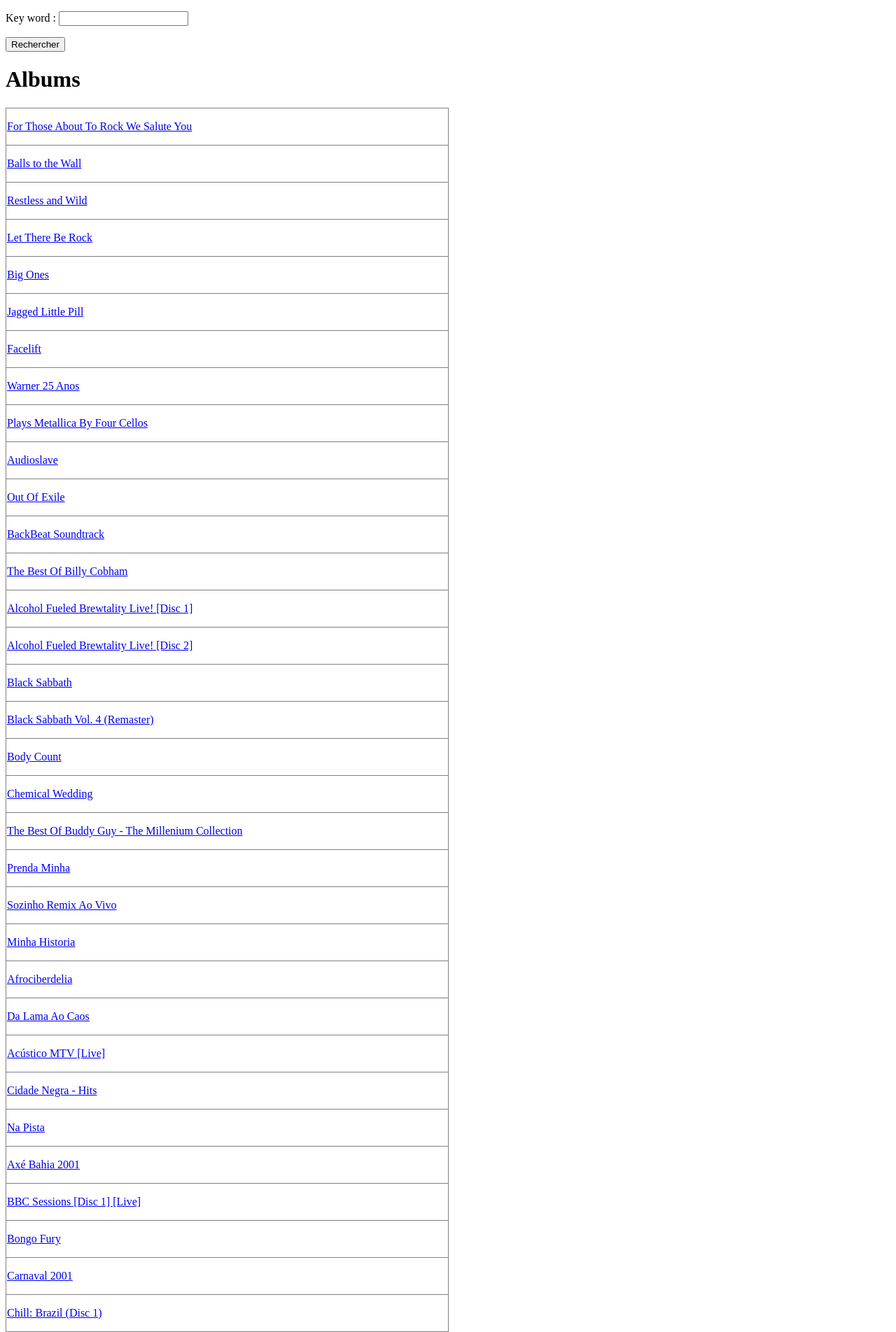
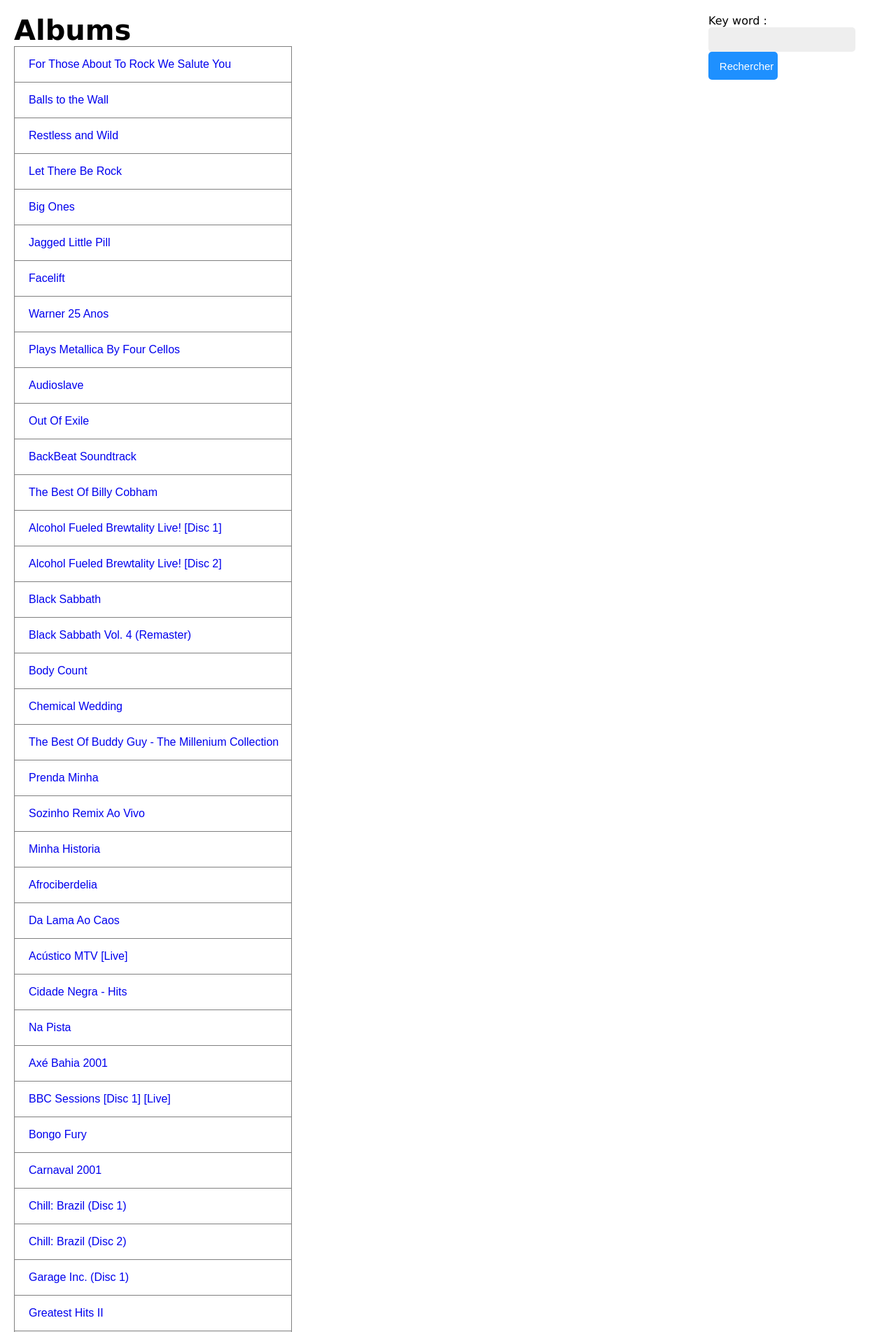
Before and after one commit to houshuanglucie/DjangoExercice, a Django app: page /disks/ in a window 1280 px wide. Shown: the top 1904 px of the page at 70% size. Run offline with Django 3.2, Linux system fonts and the light colour scheme; data comes from the database, SQL or seed files in the repository; some libraries are stand-ins or nearby versions.

Commit message:
Quelques embellissements

```diff
--- a/exercice/disks/templates/disks/albumList.html
+++ b/exercice/disks/templates/disks/albumList.html
@@ -1,22 +1,71 @@
 <!DOCTYPE html>
+{% load staticfiles %}
 <html lang="en">
 <head>
     <meta charset="UTF-8">
     <title>Disks</title>
+    <meta name="viewport" content="width=device-width, initial-scale=1">
+    <link rel="stylesheet" type="text/css" href="{% static 'css/style.css' %}" />
+<!--    <link rel="stylesheet" href="https://maxcdn.bootstrapcdn.com/bootstrap/4.4.1/css/bootstrap.min.css">-->
+<!--    <script src="https://ajax.googleapis.com/ajax/libs/jquery/3.4.1/jquery.min.js"></script>-->
+<!--    <script src="https://cdnjs.cloudflare.com/ajax/libs/popper.js/1.16.0/umd/popper.min.js"></script>-->
+<!--    <script src="https://maxcdn.bootstrapcdn.com/bootstrap/4.4.1/js/bootstrap.min.js"></script>-->
+
+    <style type="text/css">
+        h1{
+            font-size: 40px;
+        }
+        form{
+            float: right;
+            height: 50px;
+            width: 20%;
+        }
+        input{
+            width: 200px;
+            height: 35px;
+            background-color: #eeeeee;
+            border: none;
+            border-radius:5px;
+            font: 15px 'Arial';
+            padding-left: 10px;
+        }
+        a {
+            text-decoration: none;
+        }
+        .button{
+            background-color: dodgerblue;
+            color: white;
+            height: 40px;
+            width: 40%;
+            border-radius:5px;
+            font-size: 15px;
+        }
+        table, tr, td{
+            border-collapse: collapse;
+            width: 32%;
+            height: 50px;
+            border: 1px solid gray;
+            padding-left: 20px;
+            border-radius: 5px;
+            font-family: Arial, Helvetica, sans-serif;
+        }
+        tr:hover{
+            background: whitesmoke;
+        }
+    </style>
+
 </head>
 <body>
 
-<div>
-    <form action="{% url 'album_list' %}" method="post" target="_blank">
-        {% csrf_token %}
-        {{ form.as_p }}
-        <input type="submit" value="Rechercher">
-    </form>
-</div>
+<form action="{% url 'album_list' %}" method="post" target="_blank">
+    {% csrf_token %}
+    {{ form.as_p }}
+    <input class="button" type="submit" value="Rechercher">
+</form>
 
 <h1>Albums</h1>
 
-<table border="1" style="border-collapse:collapse">
+<table>
     {% for album in albums %}
     <tr>
         <td height="50">
--- a/exercice/exercice/settings.py
+++ b/exercice/exercice/settings.py
@@ -122,3 +122,9 @@
 # https://docs.djangoproject.com/en/2.1/howto/static-files/
 
 STATIC_URL = '/static/'
+
+STATIC_ROOT = os.path.join(BASE_DIR, 'static')
+
+STATICFILES_DIRS = [
+    ("css", os.path.join(STATIC_ROOT, 'css')),
+]
--- /dev/null
+++ b/static/css/style.css
@@ -0,0 +1,50 @@
+*{
+    padding: 0;
+    margin: 0;
+}
+
+body {
+    margin: 0;
+    padding: 20px;
+    background: white;
+    font-weight: 500;
+    font-family: "Lucida Grande", Helvetica, Arial, sans-serif, FreeSans, Arimo;
+}
+
+.search{
+    width: 20%;
+    margin: 20px auto;
+    display: flex;
+    float: right;
+    /*border: 1px solid blue;*/
+}
+.search input{
+    float: left;
+    flex: 4;
+    height: 30px;
+    outline: none;
+    border: 1px solid blue;
+    box-sizing: border-box;
+    padding-left: 10px;
+}
+.search button{
+    float: right;
+    flex: 1;
+    height: 30px;
+    background-color: blue;
+    border-radius: 0 5px 5px 0;
+    color: blue;
+    border-style: none;
+    outline: none;
+}
+.search button i{
+    font-style: normal;
+}
+.search button:hover{
+    font-size: 16px;
+}
+
+.albumTable{
+    border-collapse:collapse;
+    padding-left: 20px;
+}
```
Also changed, not shown: exercice/disks/templates/disks/albumInfo.html (+15 -5 lines), exercice/disks/templates/disks/recherche.html (+31 -1 lines).
